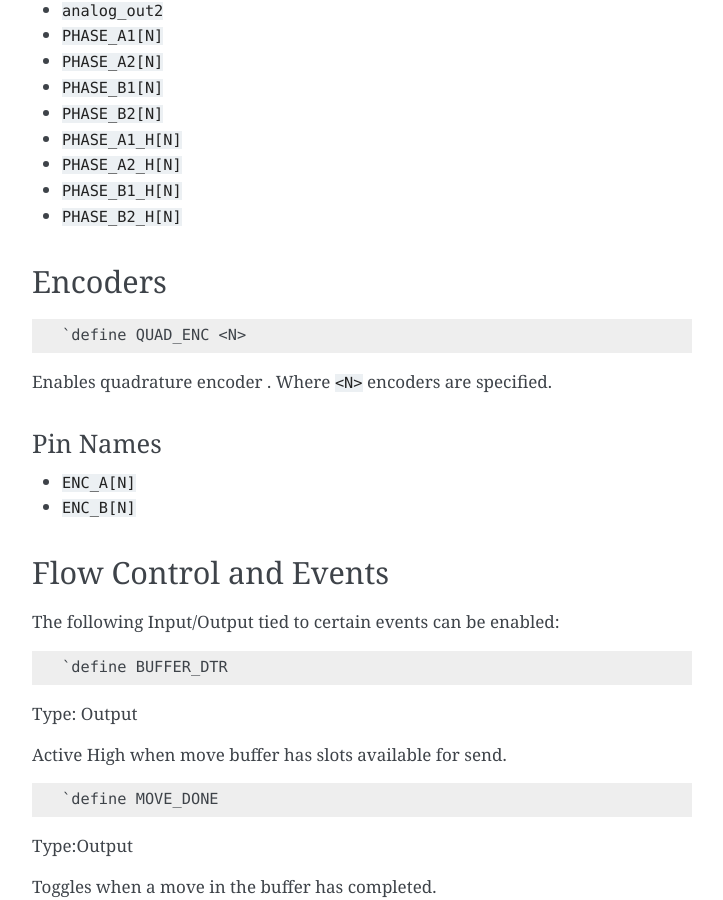
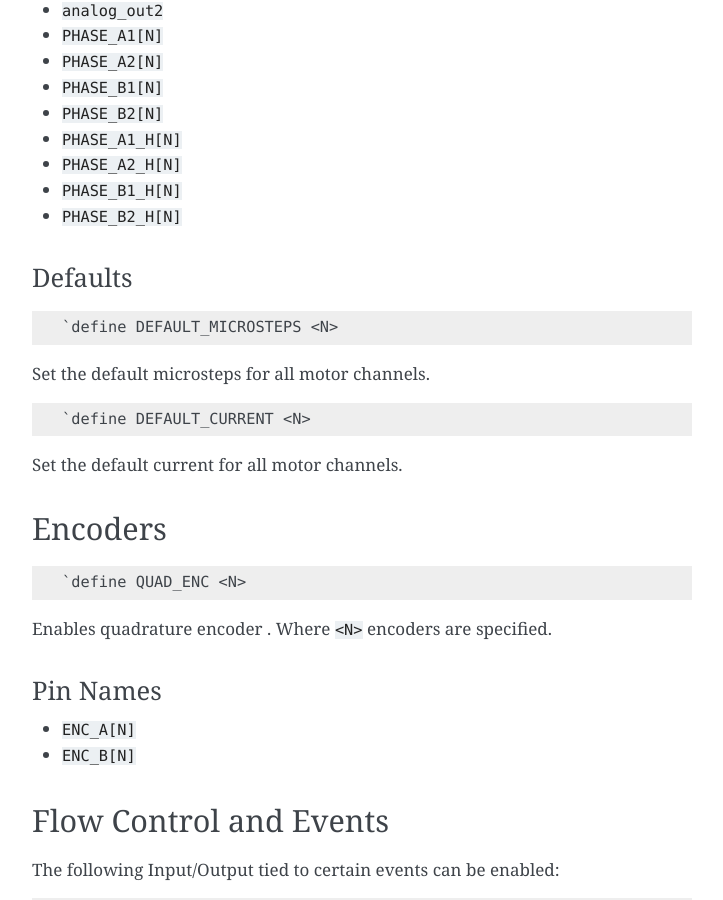
Before and after one commit to RAPcores/rapcores, a Sphinx documentation site: the page built from docs/configuration.md, in a window 1280 px wide and 900 px high, scrolled down 2738 px. Shown: the whole window, without its empty margins (388-1111 px from the left). Built offline with Sphinx 7.4.7, drawn with Linux system fonts in a browser that asks for light colours.

Commit message:
allow for configurable default microsteps and current

````diff
--- a/docs/configuration.md
+++ b/docs/configuration.md
@@ -124,6 +124,20 @@ See: "Ultibridge" in Pinouts for name specification.
 - `PHASE_B2_H[N]`
 
 
+### Defaults
+
+```
+`define DEFAULT_MICROSTEPS <N>
+```
+
+Set the default microsteps for all motor channels.
+
+```
+`define DEFAULT_CURRENT <N>
+```
+
+Set the default current for all motor channels.
+
 ## Encoders
 
 ```
````
Also changed, not shown: 3 other files.
